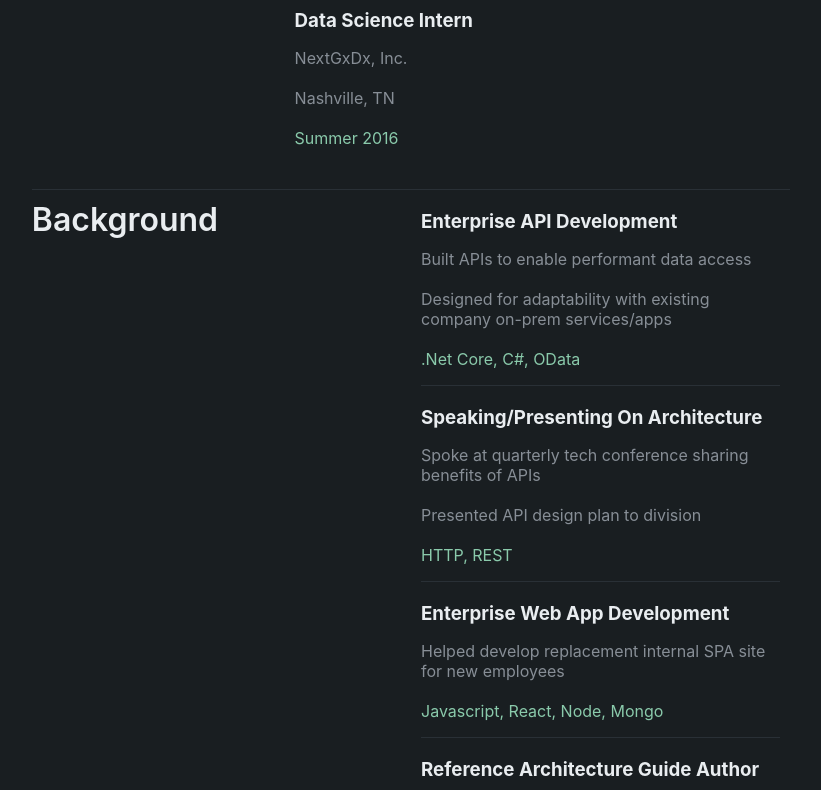
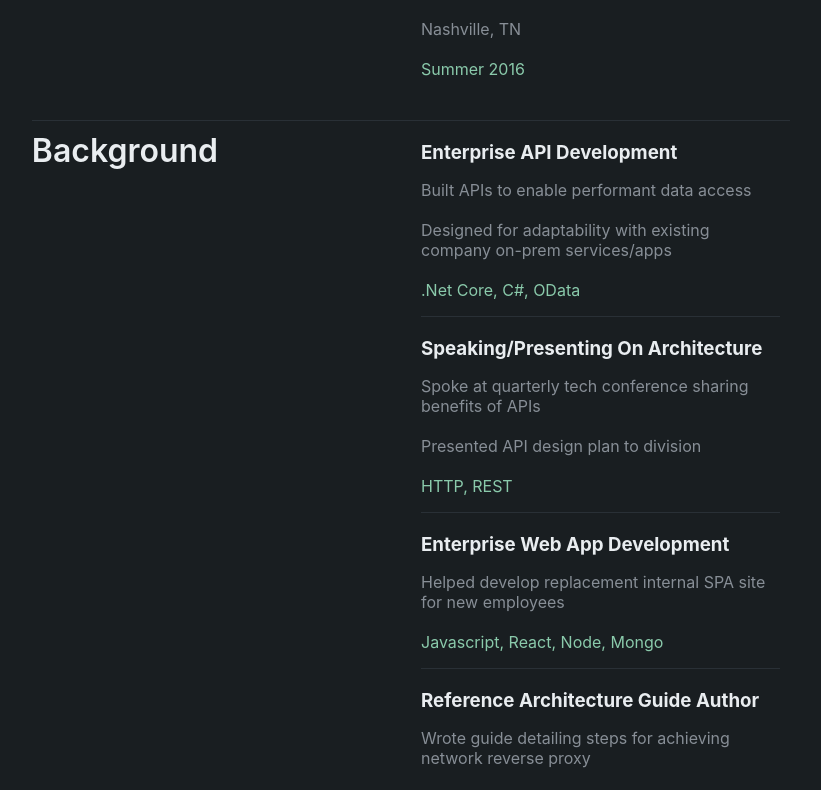
Before and after one commit to Oakes6/gofolio, a React (Create React App) app in the folder client/: page / in a window 1280 px wide. Shown: the part 1506-2296 px from the top of the page, without its empty margins (229-1050 px from the left). Built offline with nearby package versions, Linux system fonts and the light colour scheme.

Commit message:
modify grids to fix mobile viewing

```diff
--- a/client/src/Background/Background.css
+++ b/client/src/Background/Background.css
@@ -6,8 +6,8 @@ ul {
 
 .background-grid {
     display: grid;
-    grid-template-columns: 50% 50%;
-    grid-auto-flow: row;
+    grid-template-columns: repeat(auto-fit, minmax(200px, 1fr));
+    /* grid-auto-flow: row; */
     margin-top: 15px;
     border-top: solid 1px #293036;
     padding-top: 10px;
--- a/client/src/ExperienceBox/ExperienceBox.css
+++ b/client/src/ExperienceBox/ExperienceBox.css
@@ -1,6 +1,6 @@
 .experience-grid {
     display: grid;
-    grid-template-columns: repeat(auto-fill, minmax(200px, 1fr));
+    grid-template-columns: repeat(auto-fit, minmax(200px, 1fr));
     /* grid-template-rows: auto; */
     /* grid-template-areas:
         "title-grid experience-list"; */
--- a/client/src/ProjectsBox/ProjectsBox.css
+++ b/client/src/ProjectsBox/ProjectsBox.css
@@ -1,6 +1,6 @@
 .projects-grid {
     display: grid;
-    grid-template-columns: repeat(auto-fill, minmax(300px, 1fr));
+    grid-template-columns: repeat(auto-fit, minmax(250px, 1fr));
     /* grid-template-rows: 200px; */
     grid-gap: 10px;
     color: #444;
```
